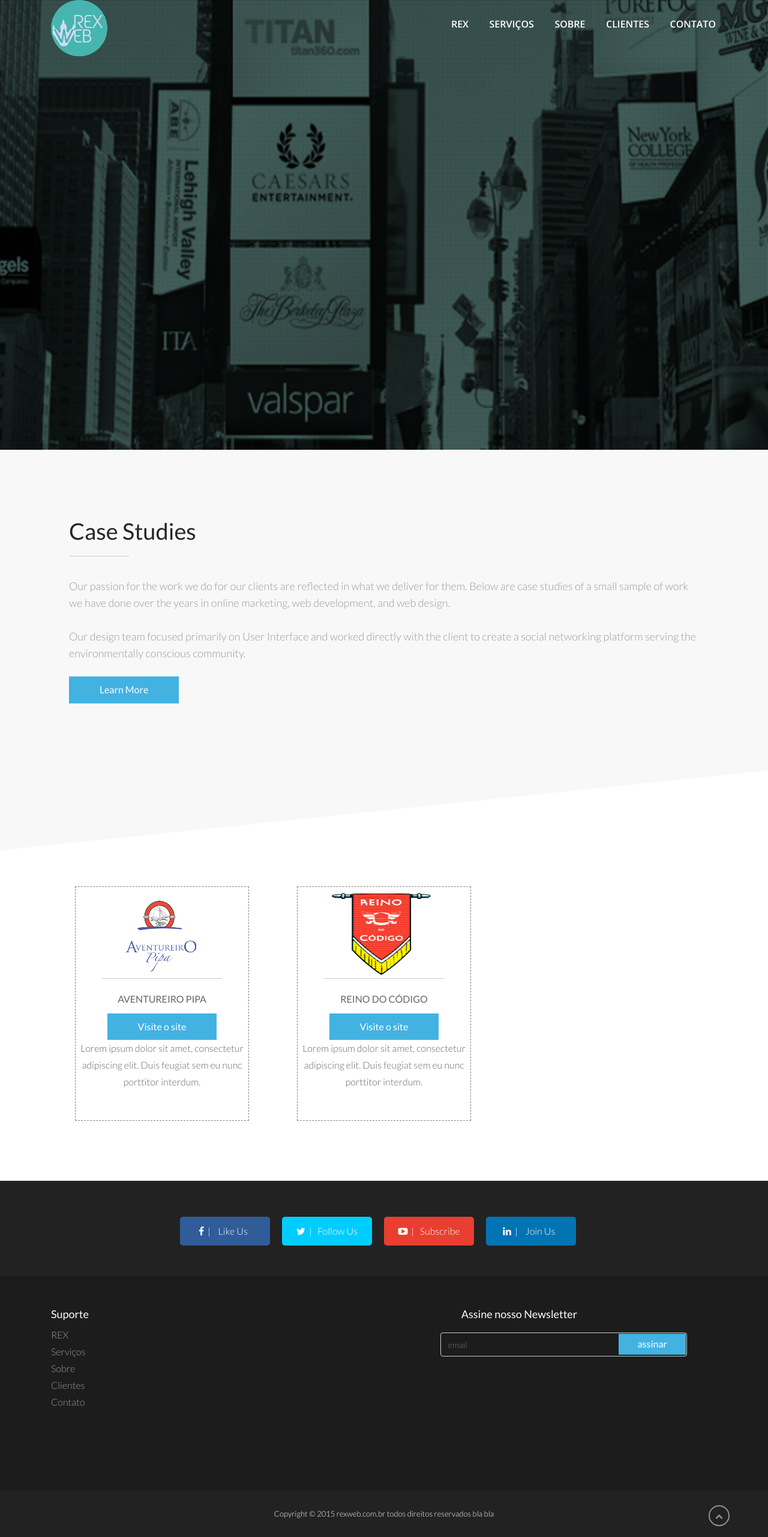
After one commit to renatosoares/rexweb, a PHP site: page /clients.php in a window 1280 px wide; the page is wider, and only the part inside the window is pictured. The commit adds this page. Shown: that part at 60% size. Run offline with PHP 8.4, Linux system fonts and the light colour scheme.

Commit message:
área dos clientes

```diff
--- /dev/null
+++ b/clients.php
@@ -0,0 +1,79 @@
+<?php  require_once 'head.php'; ?>
+<body>
+
+<!-- Header -->
+<?php require_once 'header.php'; ?>
+
+<div class="clear"></div>
+<div style="margin-top:-90px">
+
+<!-- Short Banner -->
+<div class="tall-banner" style="background:url(img/Banner/banner_11.jpg) no-repeat center center; background-size:cover">
+    <div class="container overlay overlay2">
+      <!--<h1 align="center" style="padding-top:300px;">Clients</h1>-->
+      <!--<h2 align="center">sit amet Consectetur adipiscing elit</h2>-->
+      <!--<div class="text-center p-t-20"><a href="#" class="btn  btn-primary">READ MORE</a></div>-->
+    </div>
+
+  </div>
+
+ <div class="clear"></div>
+
+ <!-- Section 1-->
+<section id="section1" class=" bg-grayL relative">
+    <div class="container p-t-40">
+
+      <div class="col-sm-12 well-lg  wow fadeInUp">
+        <h4 class="M0 p-t-30 font38">Case Studies</h4>
+        <div style="border-top:1px solid #ccc; margin-top:20px; margin-bottom:20px; float:none; width:100px;"></div>
+
+        <p class="text-gray-dark font14 m-t-35 m-b-15">Our passion for the work we do for our clients are reflected in what we deliver for them. Below are case studies of a small sample of work we have done over the years in online marketing, web development, and web design. <br/>
+        <br/>Our design team focused primarily on User Interface and worked directly with the client to create a social networking platform serving the environmentally conscious community.
+        </p>
+        <a href="client-1.html" class="btn btn-primary m-t-10">Learn More</a> </div>
+
+      <!--<div class="col-sm-6  wow fadeInRight  img4"> <img src="img/client/img1.png" class="img-responsive"/> </div>-->
+
+    </div>
+  </section>
+
+<div class="shapeTri"></div>
+
+<div class="clear p-t-20"></div>
+
+
+
+<!-- SECTION 2 -->
+<section>
+	<div class="container">
+    	<div class="col-sm-12  wow fadeInUp ">
+
+        <div class="col-sm-4 P20 text-center  P40">
+         <div class="lineD">
+        	<img src="img/client/aventureiro_pipa.png"class="img-rounded">
+            <div style="border-top:1px solid #ccc; margin-top:20px; margin-bottom:20px; float:none; width:200px; margin:0 auto;"></div>
+            <p class="boldL m-t-20 text-uppercase font16">Aventureiro Pipa</p>
+            <a href="http://www.aventureiropipa.com.br/" class="btn btn-primary">Visite o site</a>
+            <p>Lorem ipsum dolor sit amet, consectetur adipiscing elit. Duis feugiat sem eu nunc porttitor interdum.</p>
+            <div class="p-t-40"></div>
+          </div>
+        </div>
+
+        <div class="col-sm-4 P20 text-center  P40">
+         <div class="lineD">
+          <img src="img/client/reino_codigo.png"class="img-rounded">
+            <div style="border-top:1px solid #ccc; margin-top:20px; margin-bottom:20px; float:none; width:200px; margin:0 auto;"></div>
+            <p class="boldL m-t-20 text-uppercase font16">Reino do Código</p>
+            <a href="https://fierce-badlands-86576.herokuapp.com" class="btn btn-primary">Visite o site</a>
+            <p>Lorem ipsum dolor sit amet, consectetur adipiscing elit. Duis feugiat sem eu nunc porttitor interdum.</p>
+            <div class="p-t-40"></div>
+          </div>
+        </div>
+
+    </div>
+    </div>
+</section>
+
+<div class="clear P30"></div>
+
+<?php require_once 'footer.php'; ?>
--- a/header.php
+++ b/header.php
@@ -8,7 +8,7 @@
 					<li><a href="index.php">Rex</a></li>
 					<li class="drop"><a href="dev.php">Serviços</a></li>
 					<li class="drop"><a href="about.html">Sobre</a></li>
-					<li><a href="clients.html">Clientes</a></li>
+					<li><a href="clients.php">Clientes</a></li>
 					<li><a href="contact.html">Contato</a></li>
 
 				</ul>
```
Also changed, not shown: img/client/aventureiro_pipa.png (added), img/client/reino_codigo.png (added).
